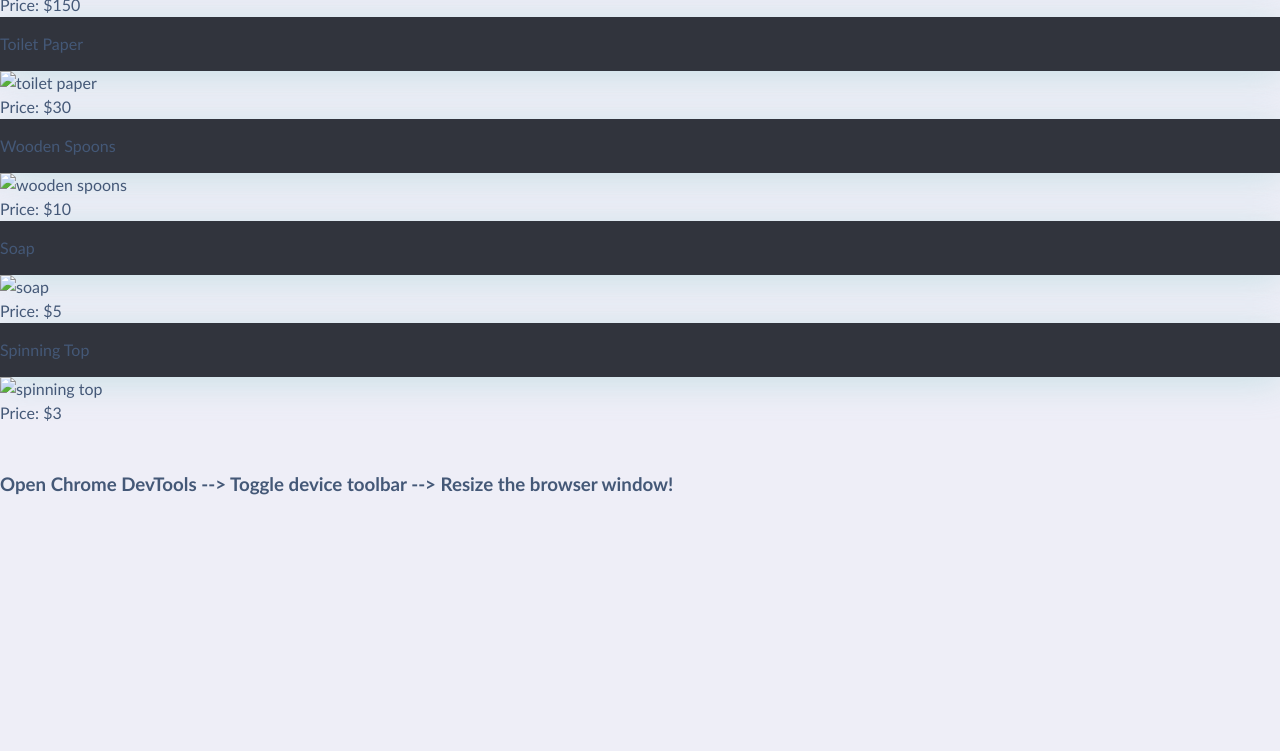
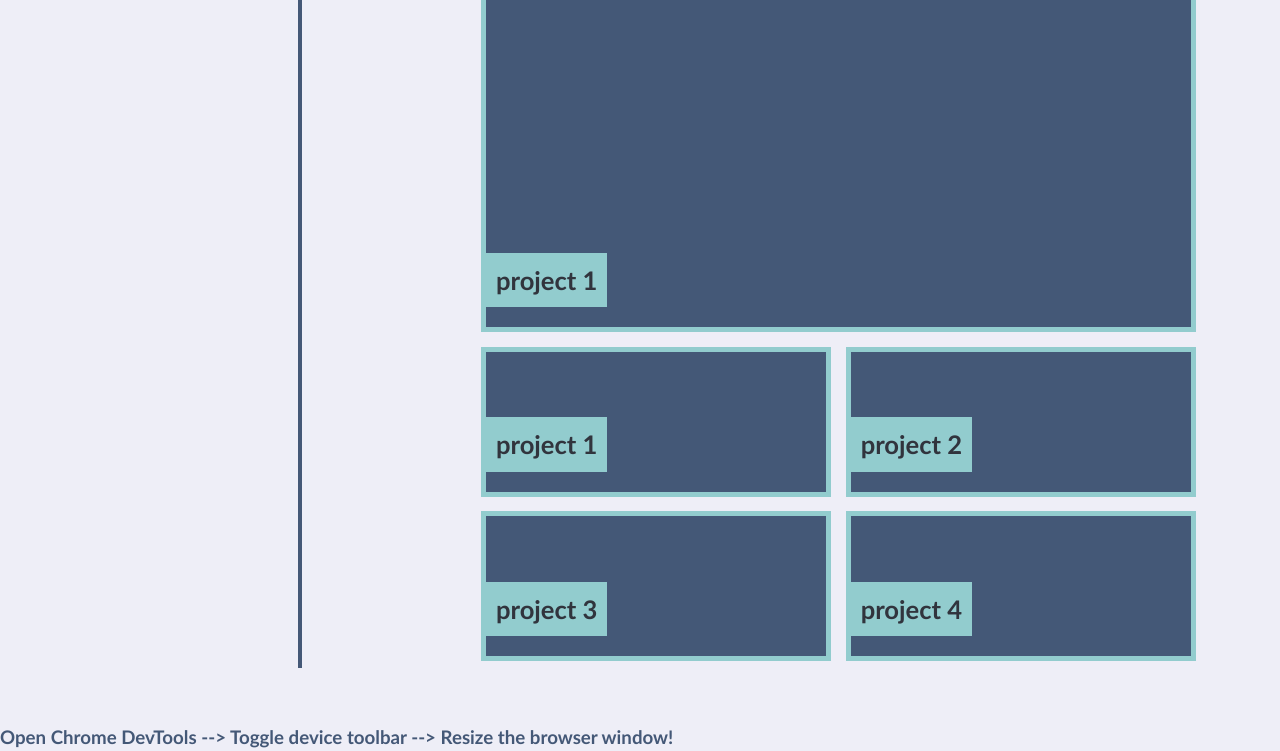
Before and after one commit to J-Smith44/challenge-week2, a plain HTML site: page Develop/index.html in a window 1280 px wide. Shown: the part 646-1397 px from the top of the page. Before the commit the page ends 1144 px from the top, so only its background shows below. Drawn offline with Linux system fonts and the light colour scheme.

Commit message:
add more html changes

```diff
--- a/Develop/index.html
+++ b/Develop/index.html
@@ -26,36 +26,48 @@
       <section class="page-wrapper">
         <section class="page-section">
           <h2>About Me</h2>
+
           <div>
           <p>It is a long established fact that a reader will be distracted by the readable content of a page when looking at its layout. The point of using Lorem Ipsum is that it has a more-or-less normal distribution of letters, as opposed to using 'Content here, content here', making it look like readable English. Many desktop publishing packages and web page editors now use Lorem Ipsum as their default model text, and a search for 'lorem ipsum' will uncover many web sites still in their infancy. Various versions have evolved over the years, sometimes by accident, sometimes on purpose (injected humour and the like).</p>
+
         </div>
         </section>
+        <section class="page-section">
+          <h2>Work</h2>
+
+          <section class="flex-container">
+
+            <section class="flex-item">
+              <div>
+                <h3>project 1</h3>
+              </div>
+            </section>
+            <section class="flex-item">
+              <div>
+                <h3>project 1</h3>
+              </div>
+            </section>
+            <section class="flex-item">
+              <div>
+                <h3>project 2</h3>
+              </div>
+            </section>
+            <section class="flex-item">
+              <div>
+                <h3>project 3</h3>
+              </div>
+            </section>
+            <section class="flex-item">
+              <div>
+                <h3>project 4</h3>
+              </div>
+            </section>
+          </section>
+
+        </section>
       </section>
-      <section class="card">
-        <header>Tablet</header>
-        <img src="./assets/images/tablet.jpg" alt="tablet" />
-        <p>Price: $150</p>
-      </section>
-      <section class="card">
-        <header>Toilet Paper</header>
-        <img src="./assets/images/toilet-paper.jpg" alt="toilet paper" />
-        <p>Price: $30</p>
-      </section>
-      <section class="card">
-        <header>Wooden Spoons</header>
-        <img src="./assets/images/wooden-spoons.jpg" alt="wooden spoons" />
-        <p>Price: $10</p>
-      </section>
-      <section class="card">
-        <header>Soap</header>
-        <img src="./assets/images/soap.jpg" alt="soap" />
-        <p>Price: $5</p>
-      </section>
-      <section class="card">
-        <header>Spinning Top</header>
-        <img src="./assets/images/spinning-top.jpg" alt="spinning top" />
-        <p>Price: $3</p>
-      </section>
+
+
     </main>
     <footer>
       <h3>
```
